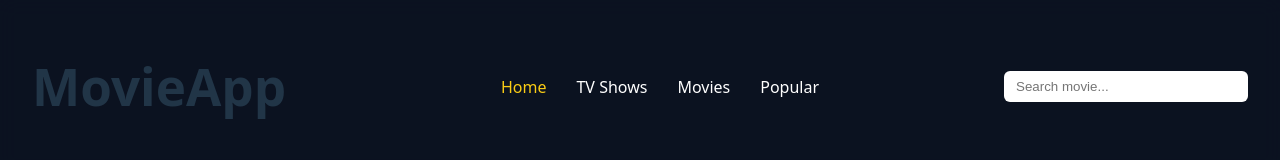
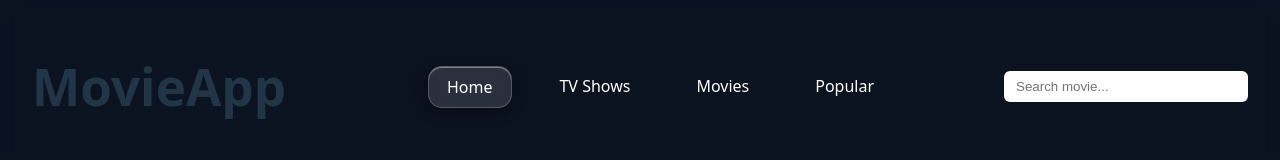
Before and after one commit to ekosaputra28a-alt/movie-app-react, a React (Vite) app: page / in a window 1280 px wide. In both pictures the pointer is over the item "Home". Shown: the top 160 px of the page. Built offline with nearby package versions, Linux system fonts and the light colour scheme.

Commit message:
pesan commit

```diff
--- a/src/styles/navbar.css
+++ b/src/styles/navbar.css
@@ -41,9 +41,20 @@
 
 .nav-links li {
     cursor: pointer;
-    transition: 0.2s ease;
+    padding: 8px 18px;
+    border-radius: 14px;
+    position: relative;
+    transition: all 0.3s ease;
 }
 
 .nav-links li:hover {
-    color: #facc15;
+    background: rgba(255, 255, 255, 0.12);
+    backdrop-filter: blur(10px);
+    -webkit-backdrop-filter: blur(10px);
+
+    border: 1px solid rgba(255, 255, 255, 0.2);
+
+    box-shadow:
+        0 4px 15px rgba(0, 0, 0, 0.3),
+        inset 0 1px 0 rgba(255, 255, 255, 0.4);
 }
```
